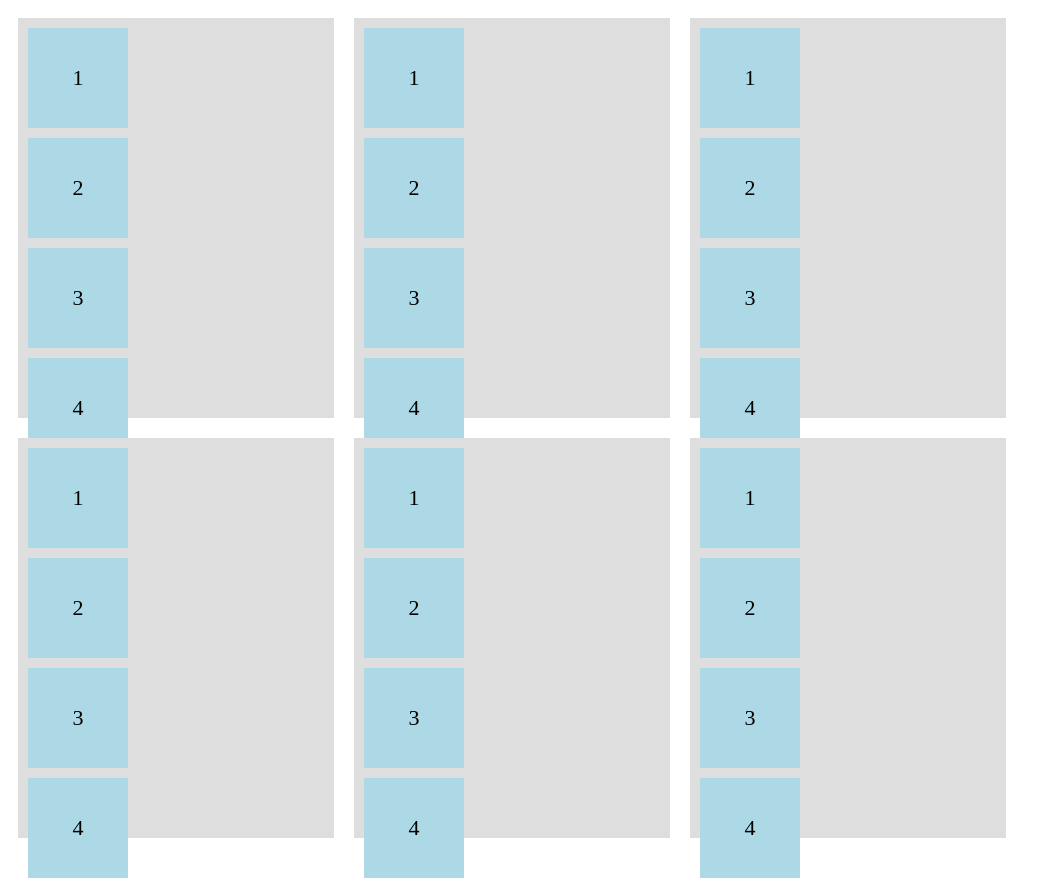
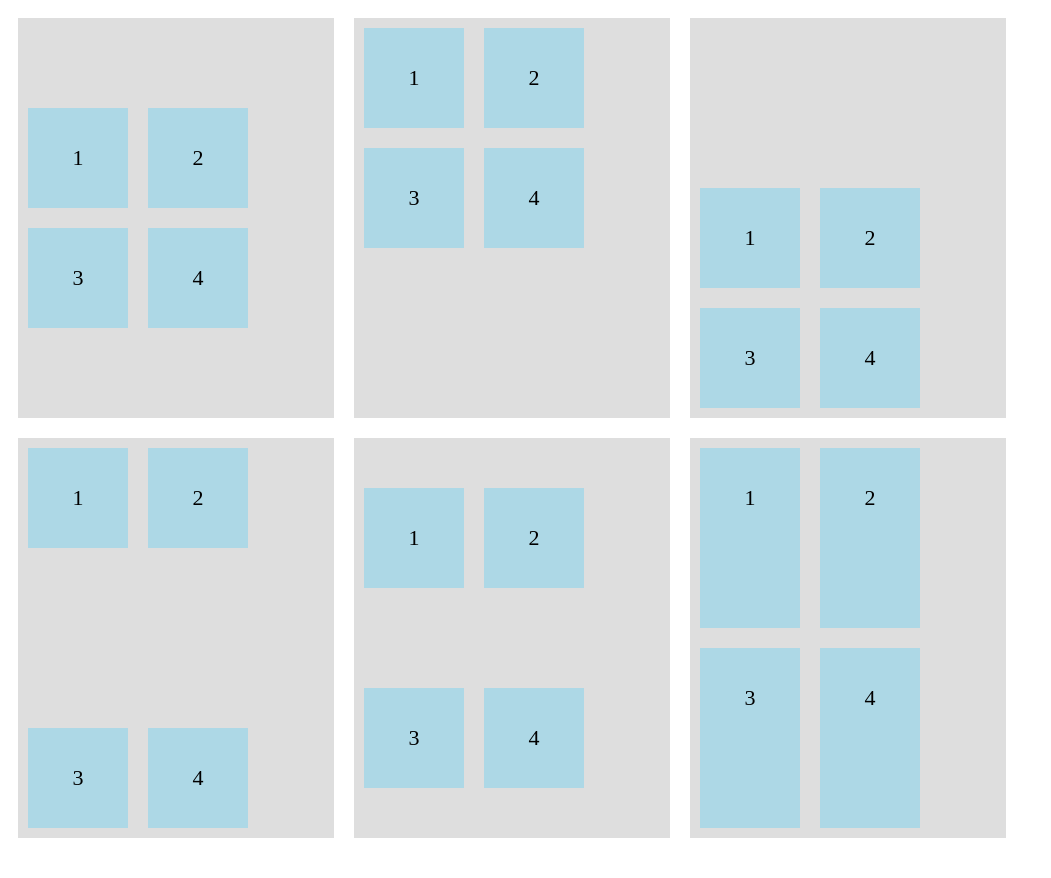
Before and after one commit to IDAI-SD2025-Avangers-2025/improved-doodle, a plain HTML site: page flexbox3.html in a window 1280 px wide. Shown: the whole page, without its empty margins (0-1051 px from the left). After the commit the page ends 848 px from the top, so only its background shows below. Drawn offline with Linux system fonts and the light colour scheme.

Commit message:
Aplicar Flexbox a flexbox3.html

```diff
--- a/flexbox3.html
+++ b/flexbox3.html
@@ -12,6 +12,9 @@
 			float: left;
 			margin: 10px;
 
+               /* Aplicar FLEXBOX */
+               display: flex;
+               flex-flow: row wrap;
 		}
 
 		.items{
@@ -22,6 +25,31 @@
 			line-height: 100px;
 			font-size: 22px;
 		}
+
+          .c1{
+               align-content:center;
+          }
+
+          .c2{
+               align-content: flex-start;
+          }
+
+          .c3{
+               align-content: flex-end;
+          }
+
+          .c4{
+               align-content: space-between;
+          }
+
+          .c5{
+               align-content: space-around;
+          }
+
+          .c6{
+               align-content: stretch;
+          }
+
      </style>
 </head>
 <body>
```
